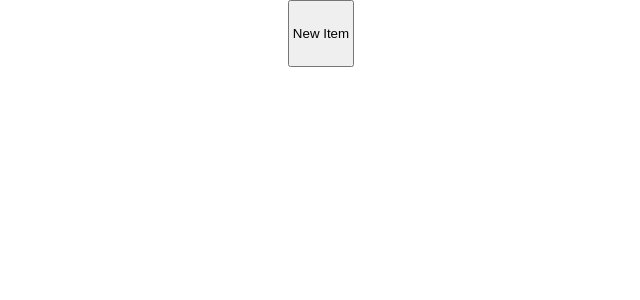
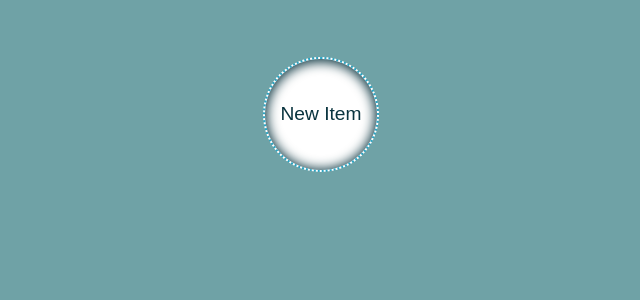
Before and after one commit to kasra-nejad/best_deal, a React (Create React App) app: page / in a window 1280 px wide. Shown: the top 300 px of the page, without its empty margins (319-959 px from the left). Built offline with nearby package versions, Linux system fonts and the light colour scheme.

Commit message:
button styles

```diff
--- a/src/App.js
+++ b/src/App.js
@@ -1,6 +1,9 @@
 import React, { Component } from 'react';
 
+
 import Container from "./components/container/container.js";
+import "./app.css";
+
 
 class App extends Component {
   render() {
--- /dev/null
+++ b/src/app.css
@@ -0,0 +1,2 @@
+.App {
+  height: 100%; }
--- /dev/null
+++ b/src/app.scss
@@ -0,0 +1,3 @@
+.App {
+    height:100%;
+}
--- a/src/components/container/card/card.css
+++ b/src/components/container/card/card.css
@@ -1,3 +1,8 @@
+* {
+  box-sizing: border-box;
+  margin: 0;
+  padding: 0; }
+
 .card {
   display: grid;
   justify-self: center;
@@ -7,14 +12,14 @@
   max-width: 100%;
   height: 75%;
   background-color: #c8fffc;
-    border: #bbb solid 3px;
+  border: #bfafafa8 solid 2px;
   box-shadow: 0px 0px 2px black;
   text-align: center; }
   .card__title {
     align-self: center; }
   .card input {
     margin: 0 auto;
-      height: 25%;
+    height: 40%;
     align-self: center;
     justify-self: center; }
   .card__score {
--- a/src/components/container/card/card.js
+++ b/src/components/container/card/card.js
@@ -1,7 +1,4 @@
 import React, { Component } from "react";
-
-
-
 
 import "./card.css";
 
@@ -14,9 +11,8 @@ class Card extends Component {
             concentration: "",
             valueRating: "Score",
             bar: "",
-            id: this.id
+        };
 
-        };
         this._onInputChange = this._onInputChange.bind(this);
         this._onCalculate = this._onCalculate.bind(this);
 
@@ -40,7 +36,6 @@ class Card extends Component {
     }
 
     _onDeleteCard = () => {
-        // console.log(e)
         this.props.closeItem(this);
     }
 
--- /dev/null
+++ b/src/components/container/card/card.scss
@@ -0,0 +1,57 @@
+$card-color: #c8fffc;
+
+*{
+    box-sizing: border-box;
+    margin: 0;
+    padding: 0;
+}
+
+
+.card {
+    display: grid;
+    justify-self: center;
+    grid-auto-columns: 1fr;
+    grid-auto-rows: minmax(max-content, 1fr);
+    min-width: 50%;
+    max-width: 100%;
+    height: 75%;
+    background-color: #c8fffc;
+    border: #bfafafa8 solid 2px;
+    box-shadow: 0px 0px 2px black;
+    text-align: center;
+        &__title {
+            align-self: center;
+        }
+
+        input{
+      margin: 0 auto;
+      height: 40%;
+      align-self: center;
+      justify-self: center;
+        }
+
+        &__score{
+      display: grid;
+      grid-template-rows: 1fr 2fr;
+      grid-gap: 1em;
+      width: 80%;
+      margin: 0 auto;
+
+            &__bar{
+        text-align: center;
+        align-content: center;
+        height: 25%;
+        width: 20%;
+        background-image: linear-gradient(to right, #003687, #802d8a, #c52072, #eb4248, #ee7c00);
+            }
+
+        }
+
+        &__close{
+            justify-self: end;
+            width: 2em;
+            height: 2em;
+            font-size: 0.75em;
+
+        }
+    }
--- a/src/components/container/container.css
+++ b/src/components/container/container.css
@@ -1,25 +1,26 @@
-* {
-  box-sizing: border-box;
-  margin: 0;
-  padding: 0;
-  overflow: hidden;
-}
-
 .container {
   display: grid;
-  grid-template-rows: 1.5fr 5fr;
+  grid-template-rows: 2fr 5fr;
   width: 100%;
   height: 100%;
-}
-  .container__addItem{
-    width:5em;
-    height: 5em;
+  background-color: #025c6391;
+  overflow: hidden; }
+  .container__addItem {
+    width: 6em;
+    height: 6em;
     justify-self: center;
     align-self: center;
-  }
-    .container__item{
-
-      display: grid;
-grid-auto-columns: minmax(min-content, 1fr);
-grid-auto-flow: column;
-  }
+    border-radius: 50%;
+    background-color: white;
+    outline: 0;
+    border: #2aa5c4 dotted 2px;
+    box-shadow: inset 0px 1px 12px 2px;
+    color: #0a343f;
+    font-size: 1.2em; }
+    .container__addItem:active {
+      box-shadow: inset 0px 1px 17px 3px;
+      font-size: 1.18em; }
+  .container__item {
+    display: grid;
+    grid-auto-columns: minmax(min-content, 1fr);
+    grid-auto-flow: column; }
--- a/src/components/container/container.js
+++ b/src/components/container/container.js
@@ -19,19 +19,19 @@ class Container extends Component {
 
      this.setState ({
        cards: this.state.cards.concat(
-         <Card cards={this.state.cards.map(card => card)} key={this.state.cards.length + 1} id={uuidv1()} closeItem={this._closeItem}/>)
+         <Card cards={this.state.cards.map(card => card)} key={this.state.cards.length} id={uuidv1()} closeItem={this._closeItem}/>)
       })
     }
 
   _closeItem = (e) => {
-    console.log(e);
+
      const cards = this.state.cards.filter((card, i) => { return e.props.id !== card.props.id; })
         this.setState({
           cards: cards
     });
 
-    console.log(this.state.cards);
-    // console.log(e);
+
+
     }
 
 
--- /dev/null
+++ b/src/components/container/container.scss
@@ -0,0 +1,33 @@
+.container {
+  display: grid;
+  grid-template-rows: 2fr 6fr;
+  width: 100%;
+  background-color:#025c6391;
+  overflow: hidden;
+
+  &__addItem{
+    width:6em;
+    height: 6em;
+    justify-self: center;
+    align-self: center;
+    border-radius: 50%;
+    background-color: white;
+    outline: 0;
+    border: rgb(42, 165, 196) dotted 2px;
+    box-shadow: inset 0px 1px 12px 2px;
+    color: rgb(10, 52, 63);
+    font-size: 1.2em;
+
+    &:active{
+     box-shadow: inset 0px 1px 17px 3px;
+     font-size: 1.18em;
+    }
+  }
+    &__item{
+
+      display: grid;
+grid-auto-columns: minmax(min-content, 1fr);
+grid-auto-flow: column;
+  }
+
+}
--- a/src/index.css
+++ b/src/index.css
@@ -1,5 +1,11 @@
-body {
+body{
+box-sizing: border-box;
   margin: 0;
   padding: 0;
-  box-sizing: border-box;
+  overflow: hidden;
+  height: 100vh;
 }
+
+#root{
+  height:100%;
+}
```
Also changed, not shown: package.json (+9 -3 lines), 1 other file (tests, documents, lock files or other folders). Lines whose indentation alone changed are shown as unchanged.
